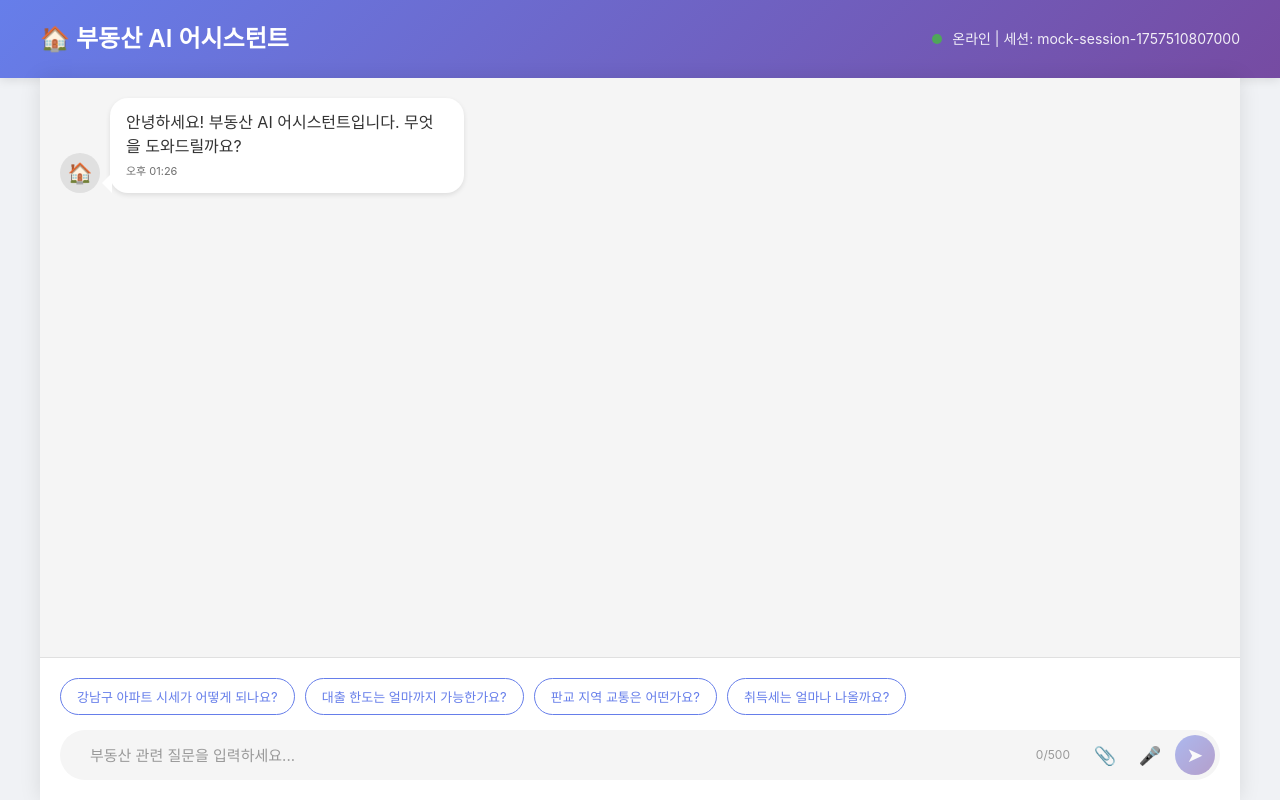
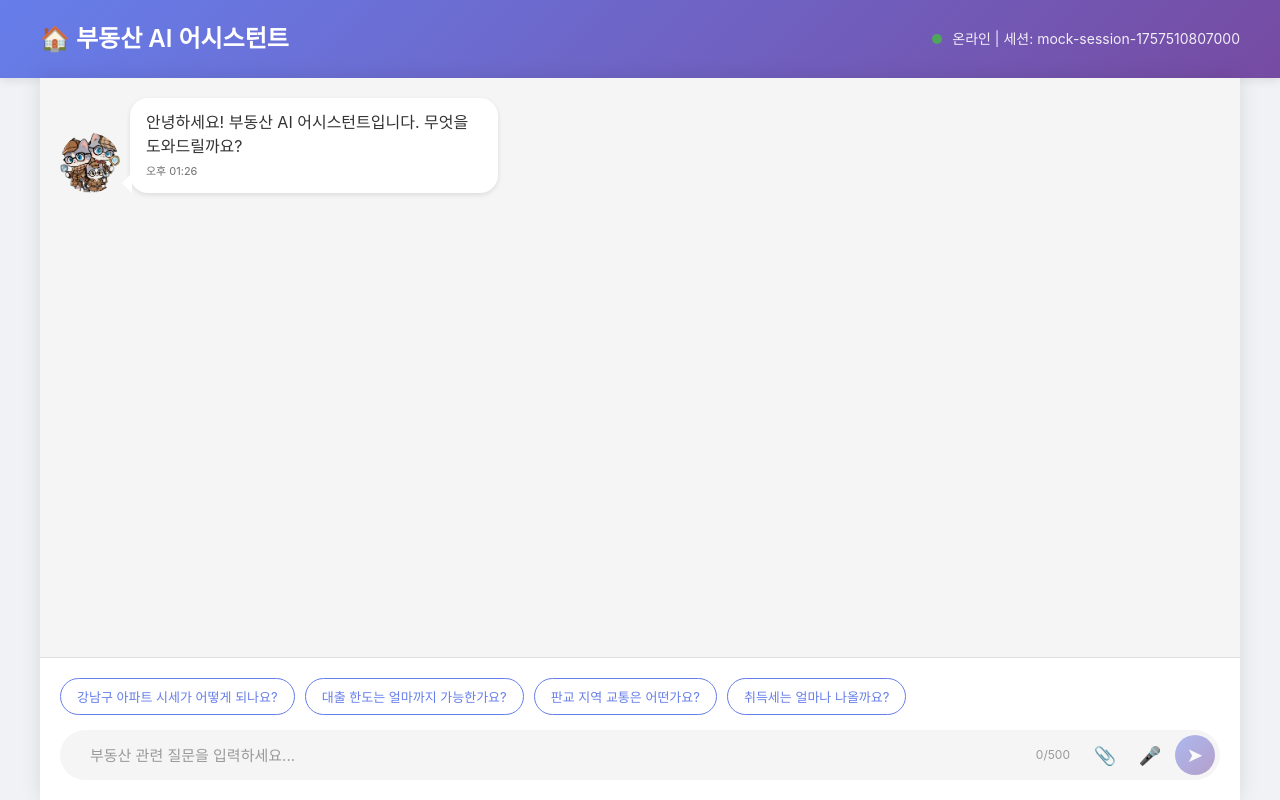
Before and after one commit to gobokuku82/holmesnyangz, a React (Create React App) app in the folder frontend/: page / in a window 1280 px wide. Built offline with nearby package versions, Linux system fonts and the light colour scheme; no server answers.

Commit message:
Update_Avatar_IMG

```diff
--- a/frontend/src/components/MessageList.tsx
+++ b/frontend/src/components/MessageList.tsx
@@ -66,16 +66,23 @@ const MessageTime = styled.span`
 `;
 
 const Avatar = styled.div<{ isUser: boolean }>`
-  width: 40px;
-  height: 40px;
+  width: ${props => props.isUser ? '40px' : '60px'};
+  height: ${props => props.isUser ? '40px' : '60px'};
   border-radius: 50%;
   margin: ${props => props.isUser ? '0 0 0 10px' : '0 10px 0 0'};
-  background: ${props => props.isUser ? '#667eea' : '#e0e0e0'};
+  background: ${props => props.isUser ? '#667eea' : 'transparent'};
   display: flex;
   align-items: center;
   justify-content: center;
   font-size: 20px;
   flex-shrink: 0;
+  overflow: hidden;
+`;
+
+const BotAvatarImg = styled.img`
+  width: 100%;
+  height: 100%;
+  object-fit: cover;
 `;
 
 const MessageContent = styled.div<{ isUser: boolean }>`
@@ -137,7 +144,11 @@ const MessageList: React.FC<MessageListProps> = ({ messages }) => {
         >
           <MessageContent isUser={message.sender === 'user'}>
             <Avatar isUser={message.sender === 'user'}>
-              {message.sender === 'user' ? '👤' : '🏠'}
+              {message.sender === 'user' ? (
+                '👤'
+              ) : (
+                <BotAvatarImg src="/character/img_main.png" alt="Bot" />
+              )}
             </Avatar>
             <MessageBubble isUser={message.sender === 'user'}>
               <MessageText>{message.content}</MessageText>
@@ -151,7 +162,9 @@ const MessageList: React.FC<MessageListProps> = ({ messages }) => {
       {messages.length > 0 && messages[messages.length - 1].sender === 'user' && (
         <MessageItem isUser={false}>
           <MessageContent isUser={false}>
-            <Avatar isUser={false}>🏠</Avatar>
+            <Avatar isUser={false}>
+              <BotAvatarImg src="/character/img_main.png" alt="Bot" />
+            </Avatar>
             <TypingIndicator>
               <span />
               <span />
```
